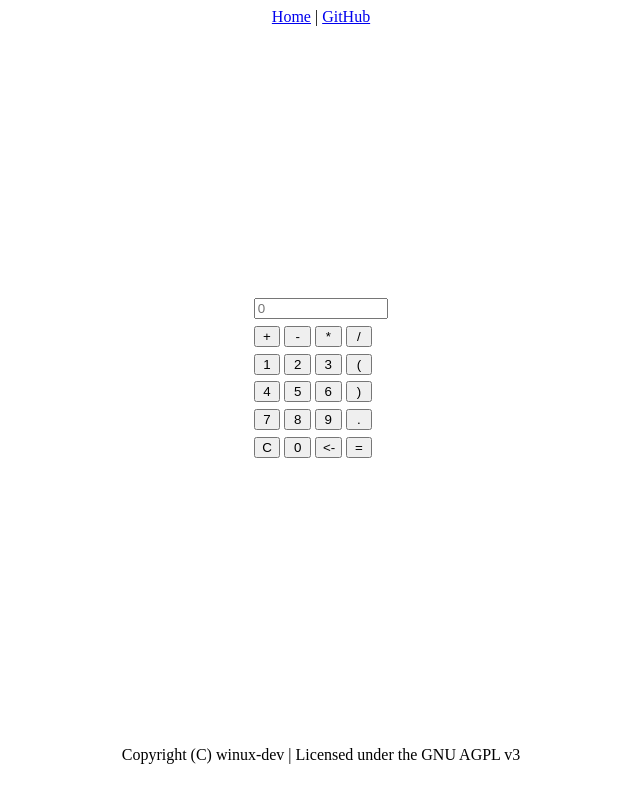
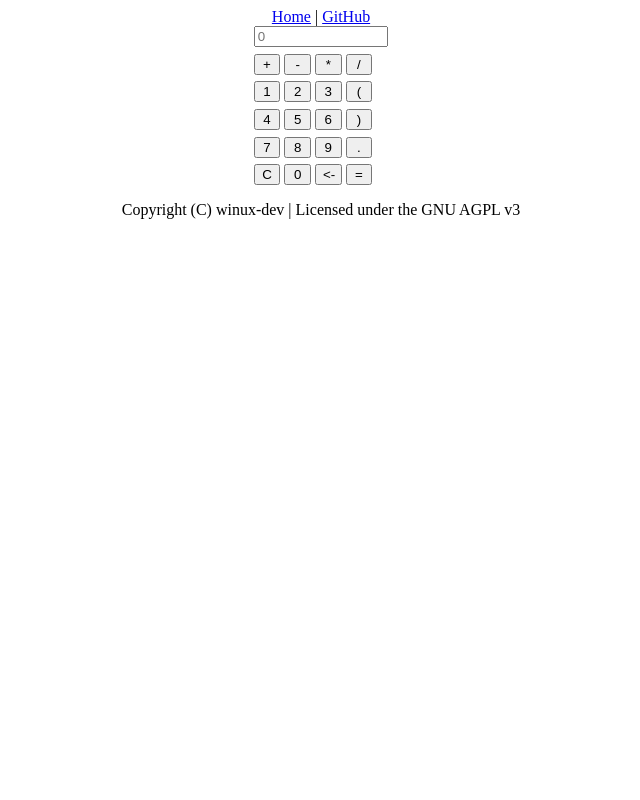
Before and after one commit to winux-dev/web-tools, a plain HTML site: page math/calculator.html in a window 1280 px wide. Shown: the whole page, without its empty margins (319-959 px from the left). Drawn offline with Linux system fonts and the light colour scheme.

Commit message:
Update height values

```diff
--- a/math/calculator.html
+++ b/math/calculator.html
@@ -5,11 +5,14 @@
         <meta name="viewport" content="width=device-width, initial-scale=1.0" />
         <title>Calculator | Winux's Web Tools</title>
         <style>
+            #page {
+                height: 99%;
+            }
             #body {
                 display: flex;
                 align-items: center;
                 justify-content: center;
-                height: 88vh;
+                height: 90%;
             }
             #calculator {
                 width: fit-content;
@@ -27,7 +30,7 @@
             }
         </style>
     </head>
-    <body>
+    <body class="page">
         <nav class="centered">
             <a href="https://winux-dev.github.io/web-tools/">Home</a> |
             <a href="https://github.com/winux-dev/web-tools/">GitHub</a>
```
